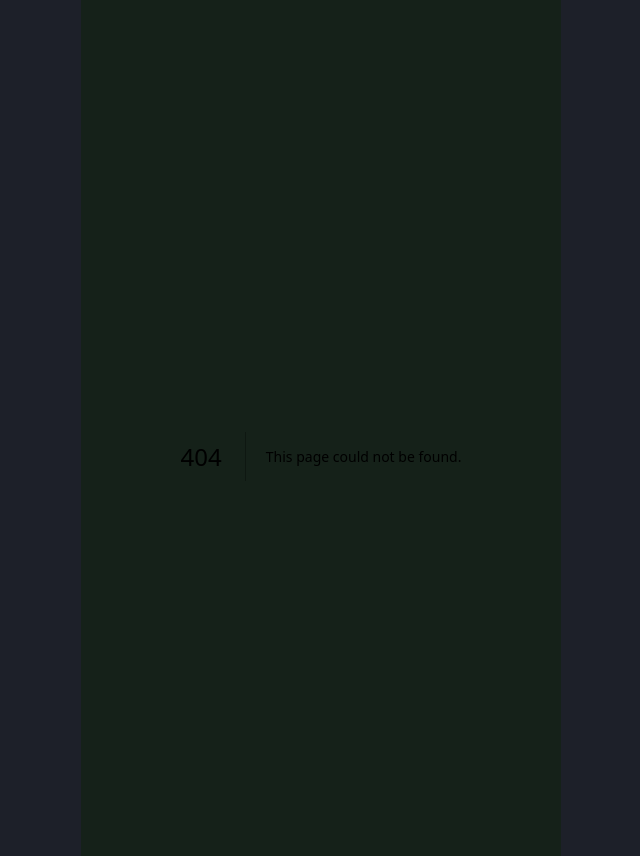
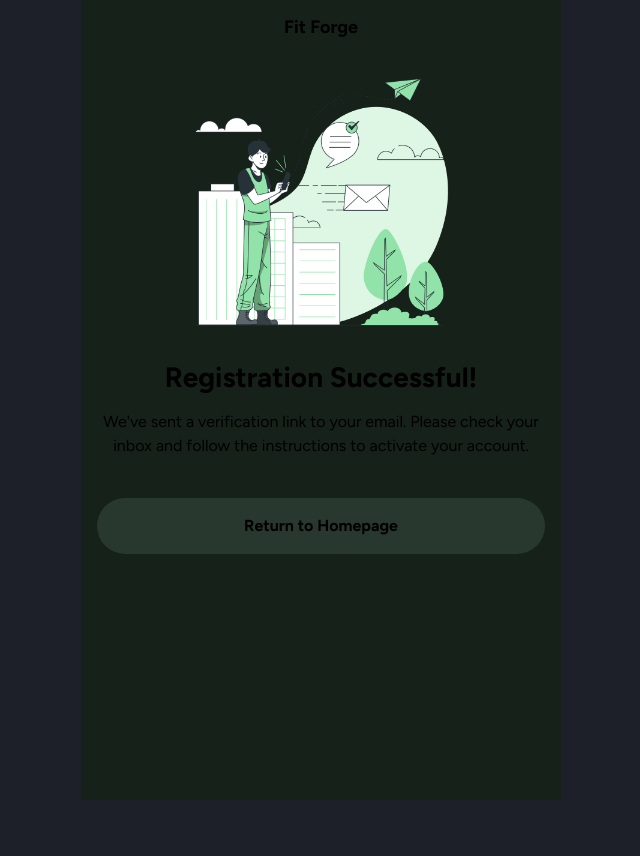
Before and after one commit to Christian-007/fit-forge-nextjs, a Next.js app: page /sign-up/success in a window 1280 px wide. Before the commit this address had no page. Shown: the whole page, without its empty margins (319-959 px from the left). After the commit the page ends 800 px from the top, so only its background shows below. Built offline with nearby package versions, Linux system fonts and the light colour scheme.

Commit message:
feat: naviaget to the success registration page

```diff
--- a/app/sign-up/page.tsx
+++ b/app/sign-up/page.tsx
@@ -3,6 +3,7 @@
 import { useState } from 'react';
 import { useForm } from 'react-hook-form';
 import Link from 'next/link';
+import { useRouter } from 'next/navigation';
 import { zodResolver } from '@hookform/resolvers/zod';
 import { ArrowLongLeftIcon, XCircleIcon } from '@heroicons/react/24/solid';
 
@@ -37,6 +38,7 @@ export default function Page() {
   });
   const { loading, createOneUser } = useUsers(usersRepository);
   const [submitError, setSubmitError] = useState<boolean>(false);
+  const router = useRouter();
 
   async function onSubmit(formData: SignUpFormInputs): Promise<void> {
     setSubmitError(false);
@@ -50,6 +52,8 @@ export default function Page() {
       setSubmitError(true);
       return;
     }
+
+    router.push('/sign-up/success');
   }
 
   return (
--- /dev/null
+++ b/app/sign-up/success/page.tsx
@@ -0,0 +1,41 @@
+'use client';
+
+import Link from 'next/link';
+import Image from 'next/image';
+
+import { TopbarConfig } from '@/app/shared/components';
+import { TopbarConfigSetter } from '@/app/shared/components/topbar/topbar-config-setter';
+
+const topbarConfig: TopbarConfig = {
+  center: 'Fit Forge',
+};
+
+export default function Page() {
+  return (
+    <>
+      <TopbarConfigSetter config={topbarConfig} />
+      <div className="flex h-full flex-col items-center justify-center">
+        <Image
+          src="/sent-message-illustration.png"
+          alt="Picture of sending a message"
+          width={300}
+          height={300}
+          priority
+        />
+        <div className="px-4">
+          <h1 className="text-center text-[28px] font-bold">Registration Successful!</h1>
+          <p className="mt-3 text-center">
+            We've sent a verification link to your email. Please check your inbox and follow the
+            instructions to activate your account.
+          </p>
+          <Link
+            href="/"
+            className="mt-10 block w-full rounded-full bg-[#29382E] p-4 text-center text-[16px] font-bold hover:opacity-70"
+          >
+            Return to Homepage
+          </Link>
+        </div>
+      </div>
+    </>
+  );
+}
```
Also changed, not shown: public/sent-message-illustration.png (added).
